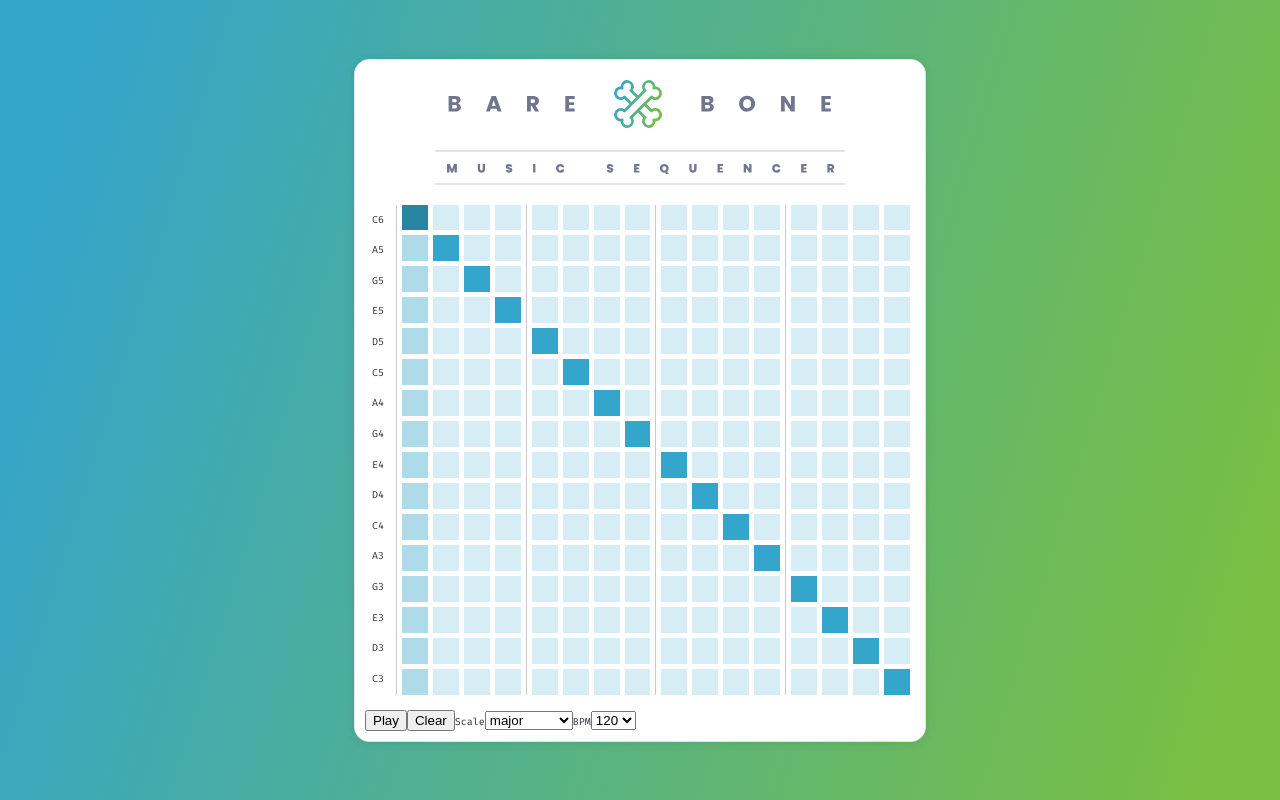
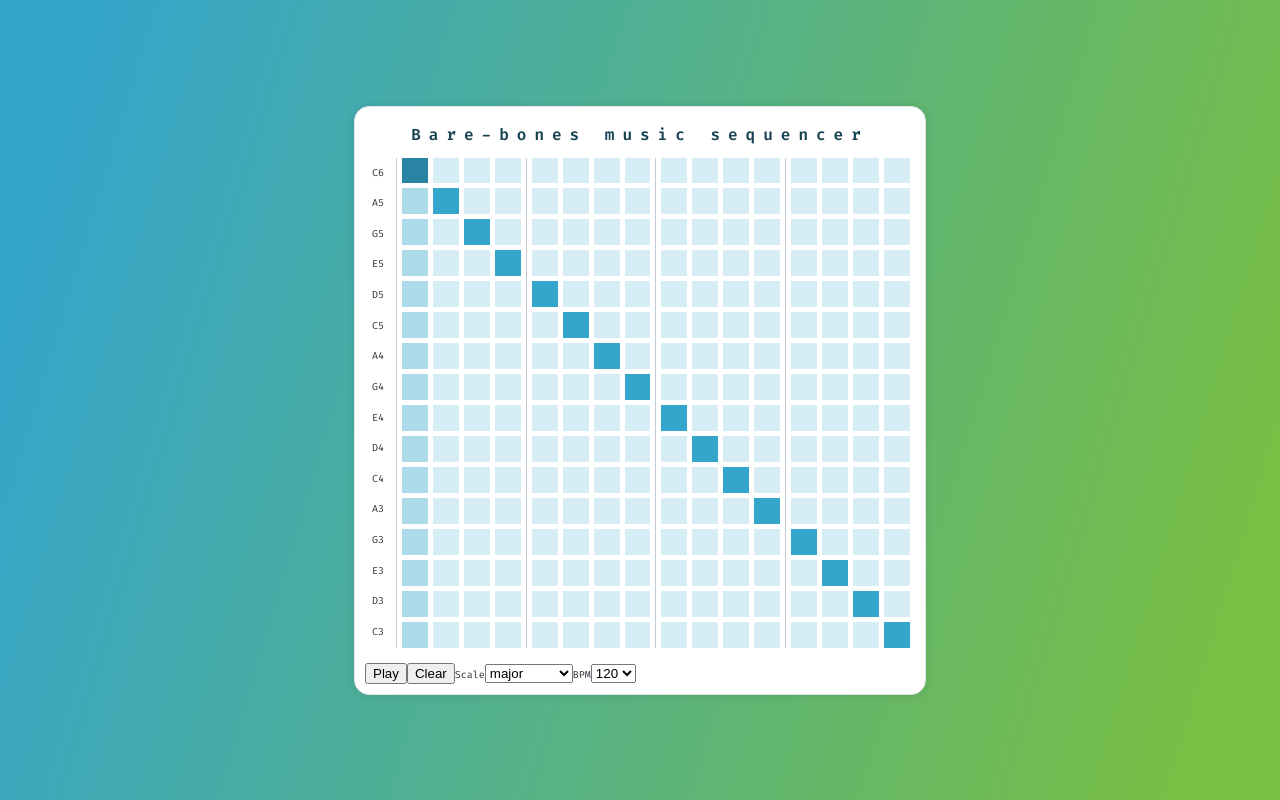
Before and after one commit to baadaa/sequencer, a React (Create React App) app: page / in a window 1280 px wide. Built offline with nearby package versions, Linux system fonts and the light colour scheme.

Commit message:
adjust style

```diff
--- a/src/App.tsx
+++ b/src/App.tsx
@@ -6,7 +6,6 @@
 import * as React from 'react';
 import * as Tone from 'tone';
 import styled from 'styled-components';
-import { Logo } from './components/Icons';
 import { defaultNoteMatrix, emptyBeat, SCALES } from './data';
 const Wrapper = styled.div`
   padding: 2rem 1rem 1rem;
@@ -14,10 +13,14 @@ const Wrapper = styled.div`
   border: 1px solid var(--coolGray100);
   box-shadow: var(--base-shadow);
   border-radius: 1.5rem;
-  svg {
-    margin: 0 auto;
+  h1 {
+    font-size: 1.6rem;
+    line-height: 1;
+    margin: 0 auto 1rem;
     display: block;
-    margin-bottom: 1.5rem;
+    text-align: center;
+    text-decoration: uppercase;
+    letter-spacing: 0.5em;
   }
 `;
 const GridStyle = styled.div`
@@ -158,7 +161,7 @@ function App() {
   }, []);
   return (
     <Wrapper>
-      <Logo />
+      <h1>Bare-bones music sequencer</h1>
       <GridStyle>
         <div className="beat">
           {currentScale.map((note, i) => (
```
